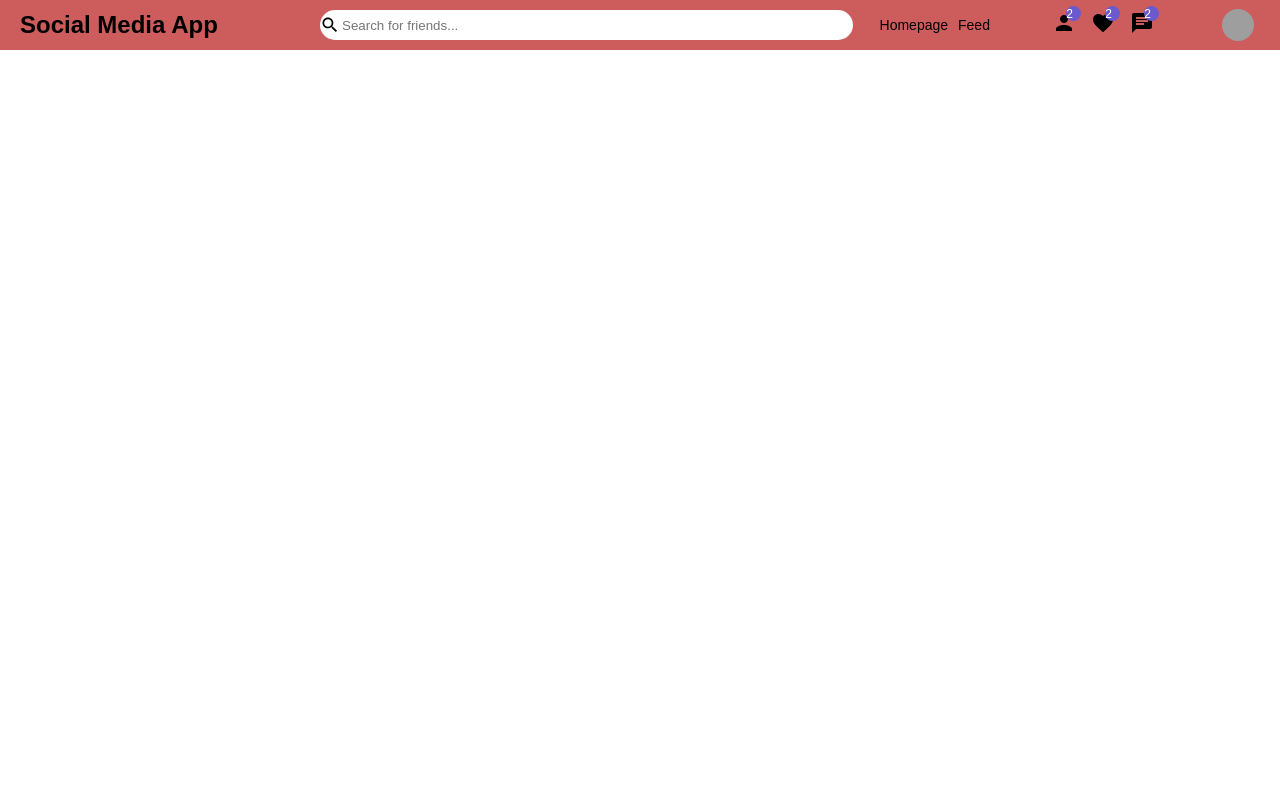
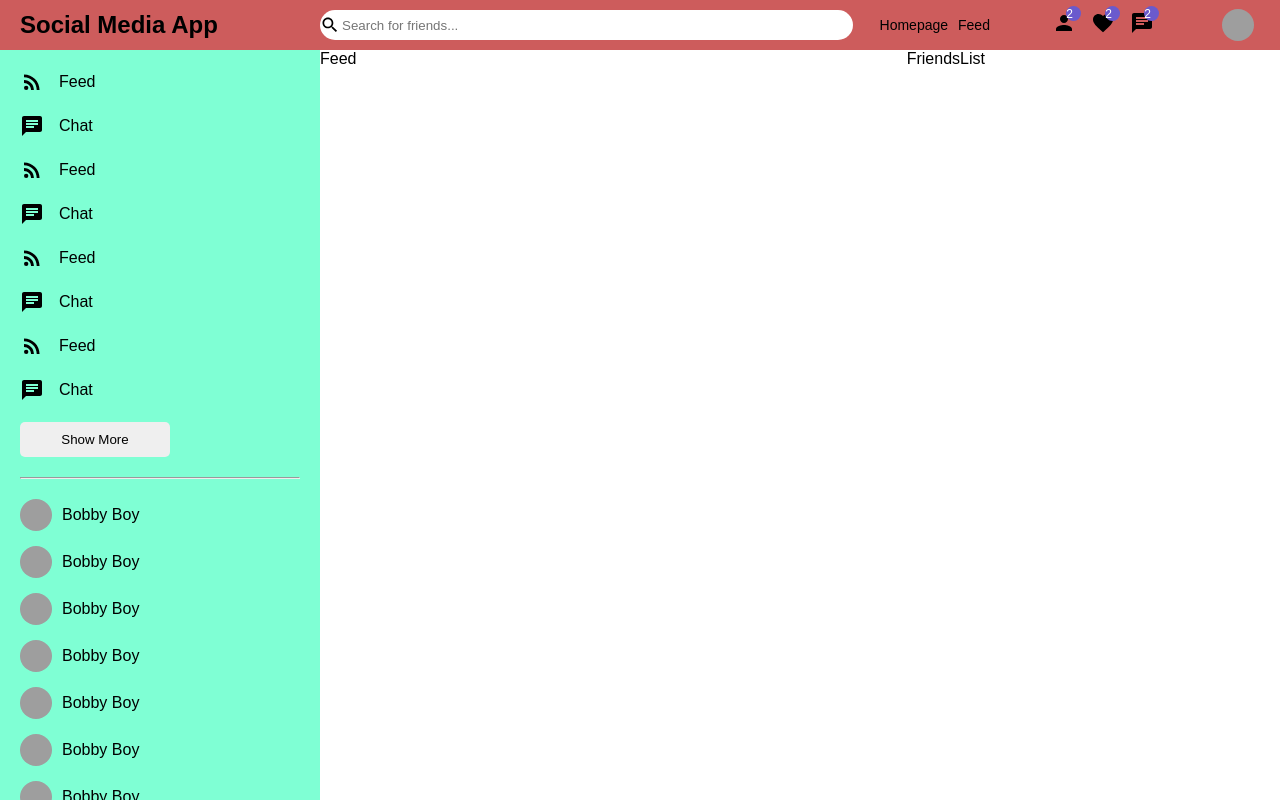
Before and after one commit to rennickman/FinalProjectSocialMediaApp, a React (Create React App) app: page / in a window 1280 px wide. Built offline with nearby package versions, Linux system fonts and the light colour scheme; grey boxes are pictures that could not be loaded.

Commit message:
basic sidebar added

```diff
--- /dev/null
+++ b/src/components/feed/Feed.jsx
@@ -0,0 +1,13 @@
+import React from 'react';
+
+import './feed.css';
+
+const Feed = () => {
+
+
+    return (
+        <div className='feed'>Feed</div>
+    )
+}
+
+export default Feed;
--- /dev/null
+++ b/src/components/feed/feed.css
@@ -0,0 +1,3 @@
+.feed {
+    flex: 5.5;
+}
--- /dev/null
+++ b/src/components/friendsList/FriendsList.jsx
@@ -0,0 +1,14 @@
+import React from 'react';
+
+import './friendsList.css';
+
+
+const FriendsList = () => {
+
+
+    return (
+        <div className='friendsList'>FriendsList</div>
+    )
+}
+
+export default FriendsList;
--- /dev/null
+++ b/src/components/friendsList/friendsList.css
@@ -0,0 +1,3 @@
+.friendsList {
+    flex: 3.5;
+}
--- /dev/null
+++ b/src/components/sidebar/Sidebar.jsx
@@ -0,0 +1,103 @@
+import React from 'react';
+
+
+import './sidebar.css';
+import RssFeedIcon from '@mui/icons-material/RssFeed';
+import ChatIcon from '@mui/icons-material/Chat';
+
+
+const SideMenu = () => {
+
+
+    return (
+        <div className='sidebar'>
+            <div className="sidebarWrapper">
+                {/** Sidebar Menu Section */}
+                <ul className="sidebarMenu">
+                    <li className="sidebarMenuItem">
+                        <RssFeedIcon className='sidebarMenuIcon' />
+                        <span className="sidebarMenuItemText">Feed</span>
+                    </li>
+
+                    <li className="sidebarMenuItem">
+                        <ChatIcon className='sidebarMenuIcon' />
+                        <span className="sidebarMenuItemText">Chat</span>
+                    </li>
+
+                    <li className="sidebarMenuItem">
+                        <RssFeedIcon className='sidebarMenuIcon' />
+                        <span className="sidebarMenuItemText">Feed</span>
+                    </li>
+
+                    <li className="sidebarMenuItem">
+                        <ChatIcon className='sidebarMenuIcon' />
+                        <span className="sidebarMenuItemText">Chat</span>
+                    </li>
+
+                    <li className="sidebarMenuItem">
+                        <RssFeedIcon className='sidebarMenuIcon' />
+                        <span className="sidebarMenuItemText">Feed</span>
+                    </li>
+
+                    <li className="sidebarMenuItem">
+                        <ChatIcon className='sidebarMenuIcon' />
+                        <span className="sidebarMenuItemText">Chat</span>
+                    </li>
+
+                    <li className="sidebarMenuItem">
+                        <RssFeedIcon className='sidebarMenuIcon' />
+                        <span className="sidebarMenuItemText">Feed</span>
+                    </li>
+
+                    <li className="sidebarMenuItem">
+                        <ChatIcon className='sidebarMenuIcon' />
+                        <span className="sidebarMenuItemText">Chat</span>
+                    </li>
+                </ul>
+
+                <button className="sidebarMenuButton">Show More</button>
+                <hr className='sidebarMenuHr'/>
+
+                {/** Favourite Friends List Section */}
+                <ul className="sidebarFriends">
+                    <li className="sidebarFriend">
+                        <img src="/assets/babyYoda.jpg" alt="Friend Profile Pic" className="sidebarFriendProfilePic" />
+                        <span className="sidebarFriendName">Bobby Boy</span>
+                    </li>
+
+                    <li className="sidebarFriend">
+                        <img src="/assets/babyYoda.jpg" alt="Friend Profile Pic" className="sidebarFriendProfilePic" />
+                        <span className="sidebarFriendName">Bobby Boy</span>
+                    </li>
+
+                    <li className="sidebarFriend">
+                        <img src="/assets/babyYoda.jpg" alt="Friend Profile Pic" className="sidebarFriendProfilePic" />
+                        <span className="sidebarFriendName">Bobby Boy</span>
+                    </li>
+
+                    <li className="sidebarFriend">
+                        <img src="/assets/babyYoda.jpg" alt="Friend Profile Pic" className="sidebarFriendProfilePic" />
+                        <span className="sidebarFriendName">Bobby Boy</span>
+                    </li>
+
+                    <li className="sidebarFriend">
+                        <img src="/assets/babyYoda.jpg" alt="Friend Profile Pic" className="sidebarFriendProfilePic" />
+                        <span className="sidebarFriendName">Bobby Boy</span>
+                    </li>
+
+                    <li className="sidebarFriend">
+                        <img src="/assets/babyYoda.jpg" alt="Friend Profile Pic" className="sidebarFriendProfilePic" />
+                        <span className="sidebarFriendName">Bobby Boy</span>
+                    </li>
+
+                    <li className="sidebarFriend">
+                        <img src="/assets/babyYoda.jpg" alt="Friend Profile Pic" className="sidebarFriendProfilePic" />
+                        <span className="sidebarFriendName">Bobby Boy</span>
+                    </li>
+                </ul>
+            </div>
+        </div>
+    )
+}
+
+export default SideMenu;
--- /dev/null
+++ b/src/components/sidebar/sidebar.css
@@ -0,0 +1,73 @@
+.sidebar {
+    flex: 3;
+    /** 50px represents navbar height - may need to be updated **/
+    height: calc(100vh - 50px);
+    background-color: aquamarine;
+    overflow-y: scroll;
+}
+
+/** Hide Scrollbar */
+::-webkit-scrollbar {
+    width: 5px;
+}
+
+.sidebarWrapper {
+    padding: 20px;
+}
+
+
+
+/** Menu Section **/
+.sidebarMenu {
+    padding: 0;
+    margin: 0;
+    list-style: none;
+}
+
+.sidebarMenuItem {
+    display: flex;
+    align-items: center;
+    margin-bottom: 20px;
+}
+
+.sidebarMenuIcon {
+    margin-right: 15px;
+}
+
+.sidebarMenuButton {
+    width: 150px;
+    border: none;
+    padding: 10px;
+    border-radius: 5px;
+    font-weight: 500;
+}
+
+.sidebarMenuHr {
+    margin: 20px 0;
+}
+
+
+
+
+
+
+/** Favourite Friends Section **/
+.sidebarFriends {
+    padding: 0;
+    margin: 0;
+    list-style: none;
+}
+
+.sidebarFriend {
+    display: flex;
+    align-items: center;
+    margin-bottom: 15px;
+}
+
+.sidebarFriendProfilePic {
+    height: 32px;
+    width: 32px;
+    border-radius: 50%;
+    object-fit: cover;
+    margin-right: 10px;
+}
--- a/src/pages/home/Home.js
+++ b/src/pages/home/Home.js
@@ -1,6 +1,10 @@
 import React from 'react';
+
+import './home.css';
 import Navbar from '../../components/navbar/Navbar';
-
+import Sidebar from '../../components/sidebar/Sidebar';
+import Feed from '../../components/feed/Feed';
+import FriendsList from '../../components/friendsList/FriendsList';
 
 
 
@@ -9,7 +13,16 @@ const Home = () => {
 
 
     return (
-        <Navbar />
+        <>
+            <Navbar />
+
+            <div className="homePageContainer">
+                <Sidebar />
+                <Feed />
+                <FriendsList />
+            </div>
+        </>
+
     )
 }
 
--- a/src/pages/home/home.css
+++ b/src/pages/home/home.css
@@ -0,0 +1,4 @@
+.homePageContainer {
+    display: flex;
+    width: 100%;
+}
```
